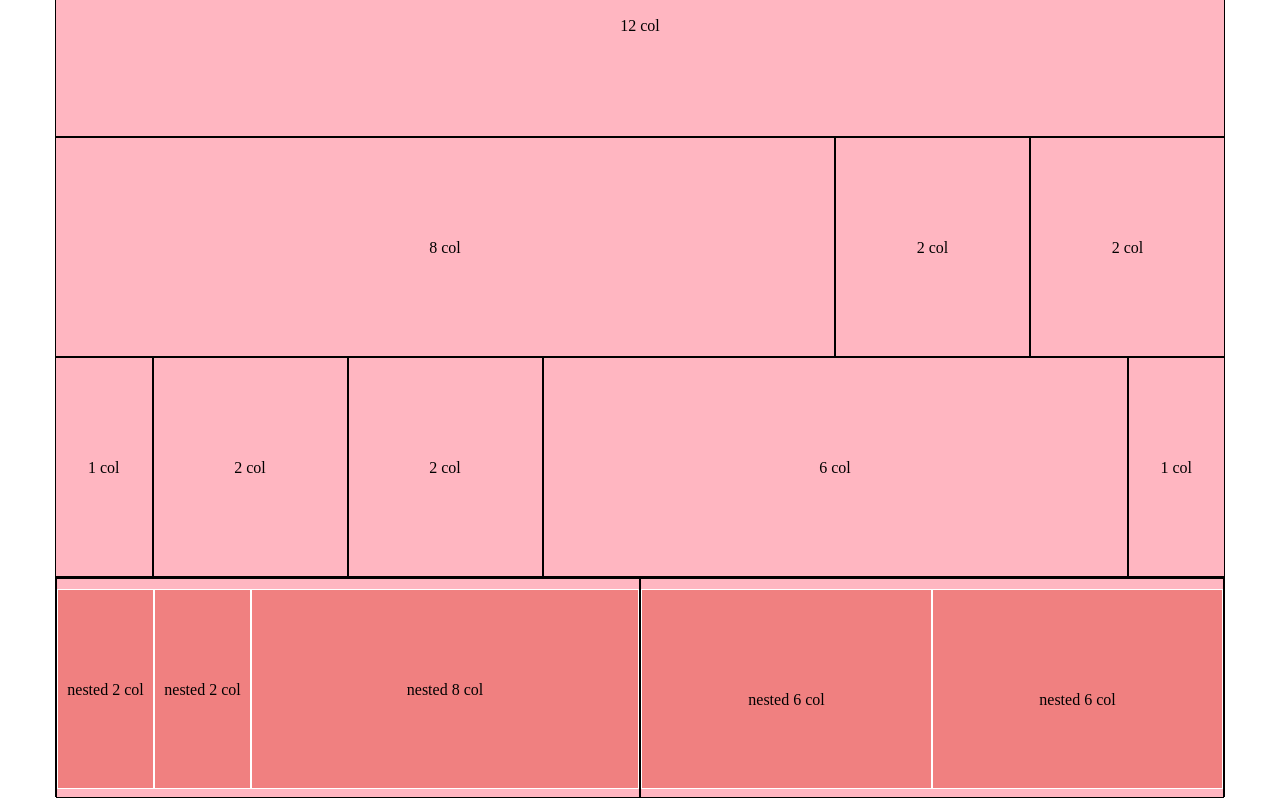
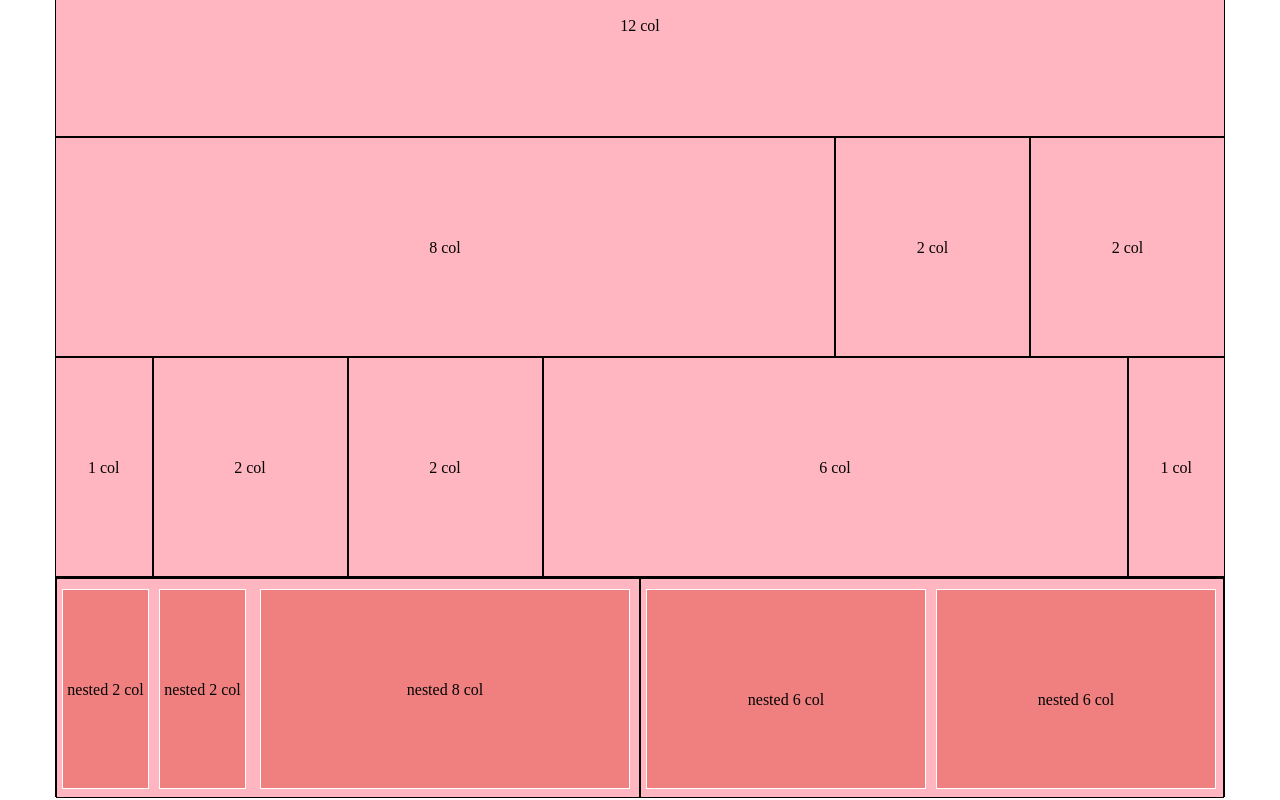
Before and after one commit to GabrieleCorti/html-css-12bool, a plain HTML site: page index.html in a window 1280 px wide. Shown: the part 305-1105 px from the top of the page. Drawn offline with Linux system fonts and the light colour scheme.

Commit message:
aggiunti margini

```diff
--- a/css/style.css
+++ b/css/style.css
@@ -20,6 +20,21 @@ div[class*=col-], .container:last-child {
     border-color: white;
 }
 
+.container:last-child .col-6 .col-2 {
+    width: 87px;
+    margin: 0 5px;
+}
+
+.container:last-child .col-6 .col-8 {
+    width: 370px;
+    margin: 0 9px;
+}
+
+.container:last-child .col-6 .col-6 {
+    width: 280px;
+    margin: 0 5px;
+}
+
 .container:last-child span {
     line-height: 200px;
 }
```
